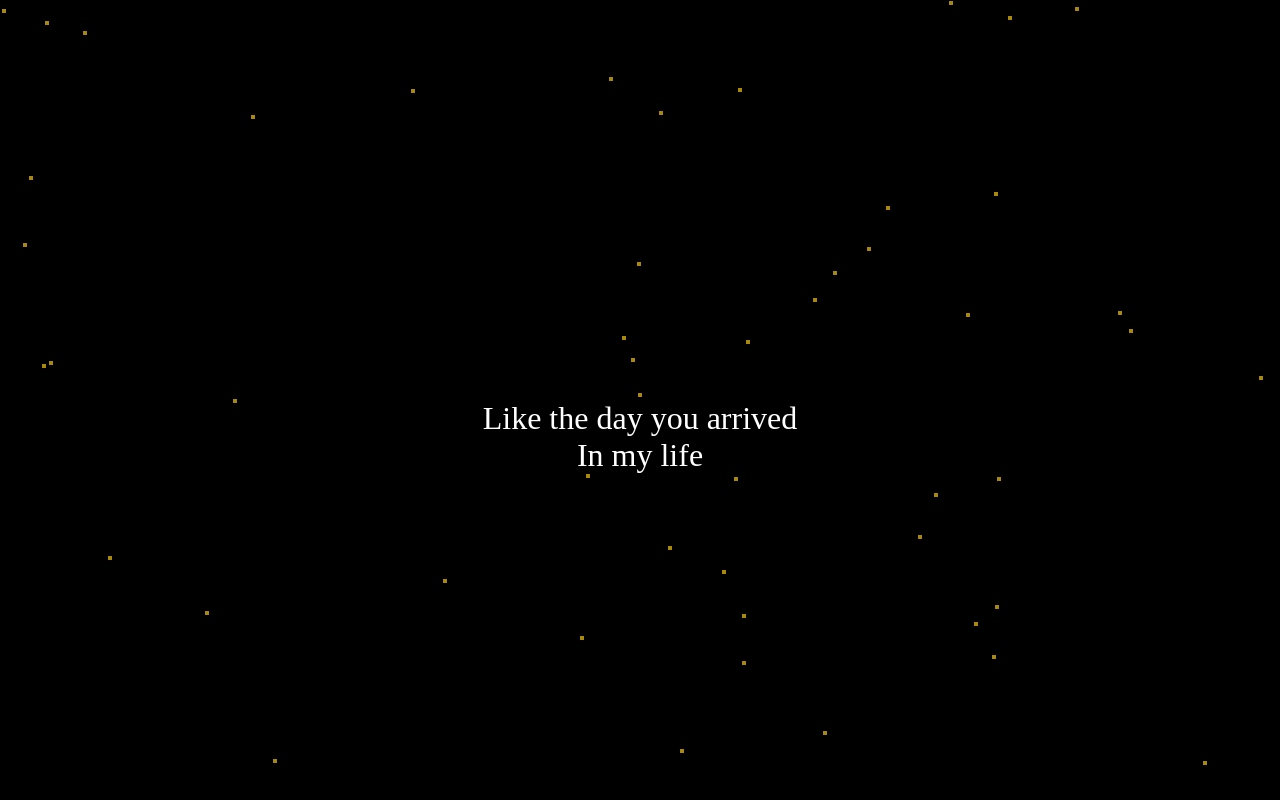
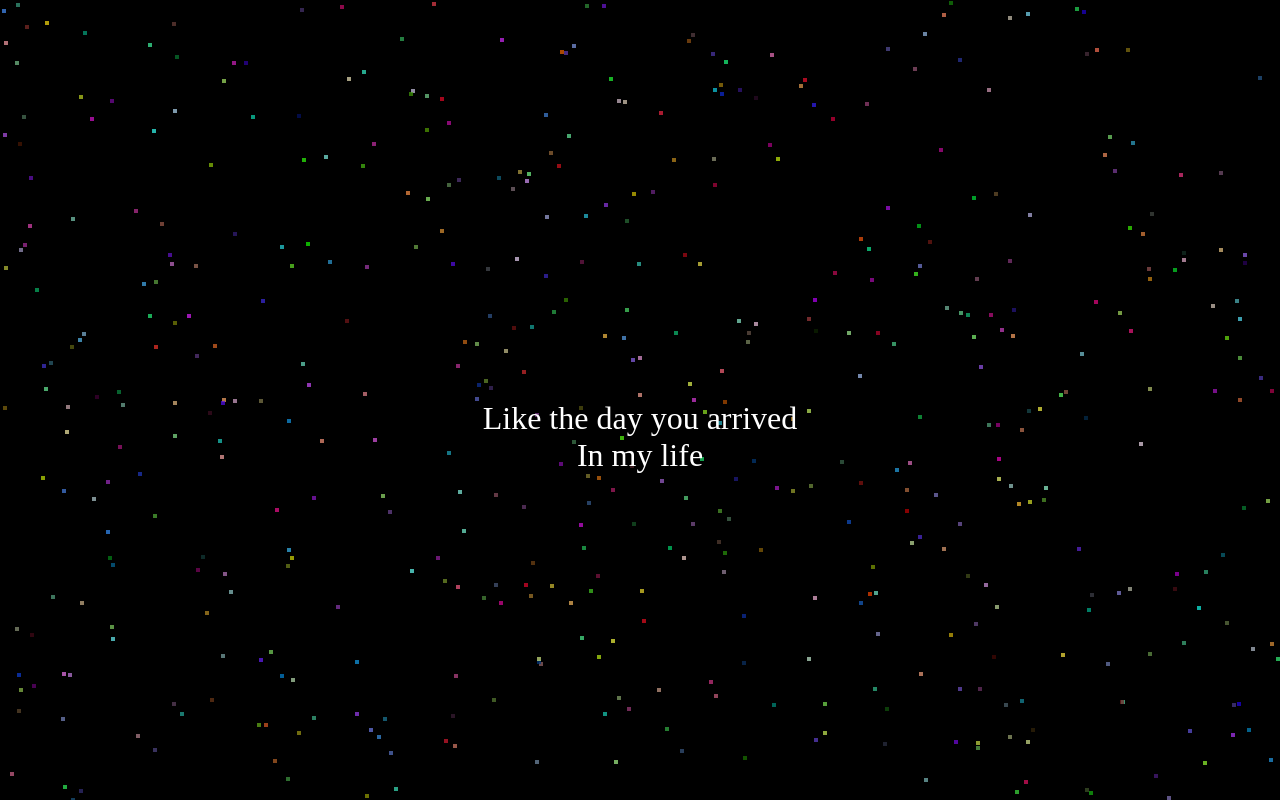
Before and after one commit to 1069242002/Marc, a plain HTML site: page index.html in a window 1280 px wide. Drawn offline with Linux system fonts and the light colour scheme.

Commit message:
Update index.html

```diff
--- a/index.html
+++ b/index.html
@@ -37,7 +37,7 @@
             position: absolute;
             width: 4px;
             height: 4px;
-            background: #f1c40f;
+            background: #f1c40f; /* Cor padrão, pode ser substituída por cores diferentes */
             animation: twinkle 1s infinite alternate;
         }
 
@@ -77,7 +77,7 @@
             color: white;
             font-size: 2rem;
             opacity: 0;
-            animation: fadeIn 1s ease-in-out 3s forwards, slideDown 1s ease-in-out 4s forwards;
+            animation: fadeIn 1s ease-in-out 3s forwards, slideDown 1s ease-in-out 4s forwards, fadeInInMyLife 1s ease-in-out 6s forwards;
         }
 
         @keyframes fadeIn {
@@ -89,6 +89,12 @@
         @keyframes slideDown {
             to {
                 transform: translate(-50%, 0);
+            }
+        }
+
+        @keyframes fadeInInMyLife {
+            to {
+                opacity: 1;
             }
         }
     </style>
@@ -110,11 +116,12 @@
         document.addEventListener("DOMContentLoaded", function() {
             const space = document.getElementById("space");
 
-            for (let i = 0; i < 50; i++) {
+            for (let i = 0; i < 500; i++) { // Aumentei o número de estrelas para cobrir mais o fundo
                 const star = document.createElement("div");
                 star.classList.add("star");
                 star.style.top = `${Math.random() * 100}%`;
                 star.style.left = `${Math.random() * 100}%`;
+                star.style.background = randomColor(); // Gera uma cor aleatória para cada estrela
                 space.appendChild(star);
             }
         });
@@ -128,6 +135,16 @@
                 heart.style.opacity = 0;
             });
         });
+
+        // Função para gerar uma cor aleatória
+        function randomColor() {
+            const letters = '0123456789ABCDEF';
+            let color = '#';
+            for (let i = 0; i < 6; i++) {
+                color += letters[Math.floor(Math.random() * 16)];
+            }
+            return color;
+        }
     </script>
 </body>
 </html>
```
